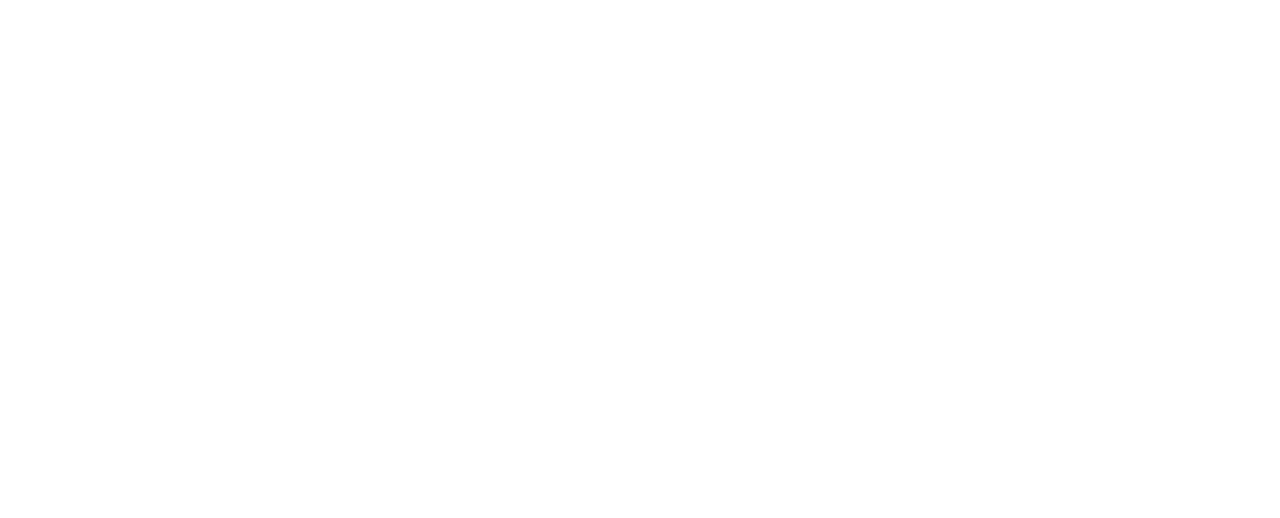
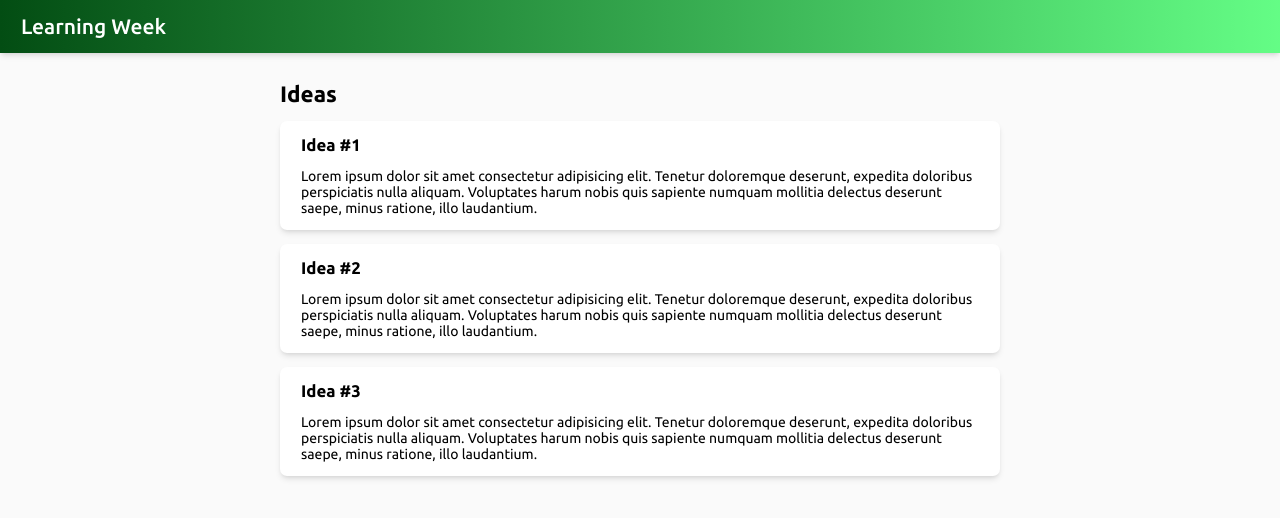
Before and after one commit to Allan-Bruno/learning-week-01, a plain HTML site: page web/pages/home.html in a window 1280 px wide. Drawn offline with Linux system fonts and the light colour scheme.

Commit message:
feat: add homepage content

```diff
--- a/web/pages/home.html
+++ b/web/pages/home.html
@@ -4,7 +4,67 @@
     <meta charset="UTF-8" />
     <meta http-equiv="X-UA-Compatible" content="IE=edge" />
     <meta name="viewport" content="width=device-width, initial-scale=1.0" />
+    <link rel="preconnect" href="https://fonts.googleapis.com" />
+    <link rel="preconnect" href="https://fonts.gstatic.com" crossorigin />
+    <meta name="description" content="Learning Week's homepage." />
     <title>Learning Week - Home Page</title>
+    <link
+      href="https://fonts.googleapis.com/css2?family=Ubuntu:wght@400;500;700&display=swap"
+      rel="stylesheet"
+    />
+    <link rel="stylesheet" href="../styles/home-page.css" />
   </head>
-  <body></body>
+  <body>
+    <header>
+      <nav>
+        <a href="./home.html">
+          <h1>Learning Week</h1>
+        </a>
+      </nav>
+    </header>
+
+    <main class="container">
+      <section id="ideas">
+        <h2>Ideas</h2>
+
+        <ul>
+          <li>
+            <div class="card">
+              <h3>Idea #1</h3>
+              <p>
+                Lorem ipsum dolor sit amet consectetur adipisicing elit. Tenetur
+                doloremque deserunt, expedita doloribus perspiciatis nulla
+                aliquam. Voluptates harum nobis quis sapiente numquam mollitia
+                delectus deserunt saepe, minus ratione, illo laudantium.
+              </p>
+            </div>
+          </li>
+
+          <li>
+            <div class="card">
+              <h3>Idea #2</h3>
+              <p>
+                Lorem ipsum dolor sit amet consectetur adipisicing elit. Tenetur
+                doloremque deserunt, expedita doloribus perspiciatis nulla
+                aliquam. Voluptates harum nobis quis sapiente numquam mollitia
+                delectus deserunt saepe, minus ratione, illo laudantium.
+              </p>
+            </div>
+          </li>
+
+          <li>
+            <div class="card">
+              <h3>Idea #3</h3>
+              <p>
+                Lorem ipsum dolor sit amet consectetur adipisicing elit. Tenetur
+                doloremque deserunt, expedita doloribus perspiciatis nulla
+                aliquam. Voluptates harum nobis quis sapiente numquam mollitia
+                delectus deserunt saepe, minus ratione, illo laudantium.
+              </p>
+            </div>
+          </li>
+        </ul>
+      </section>
+    </main>
+  </body>
 </html>
```
